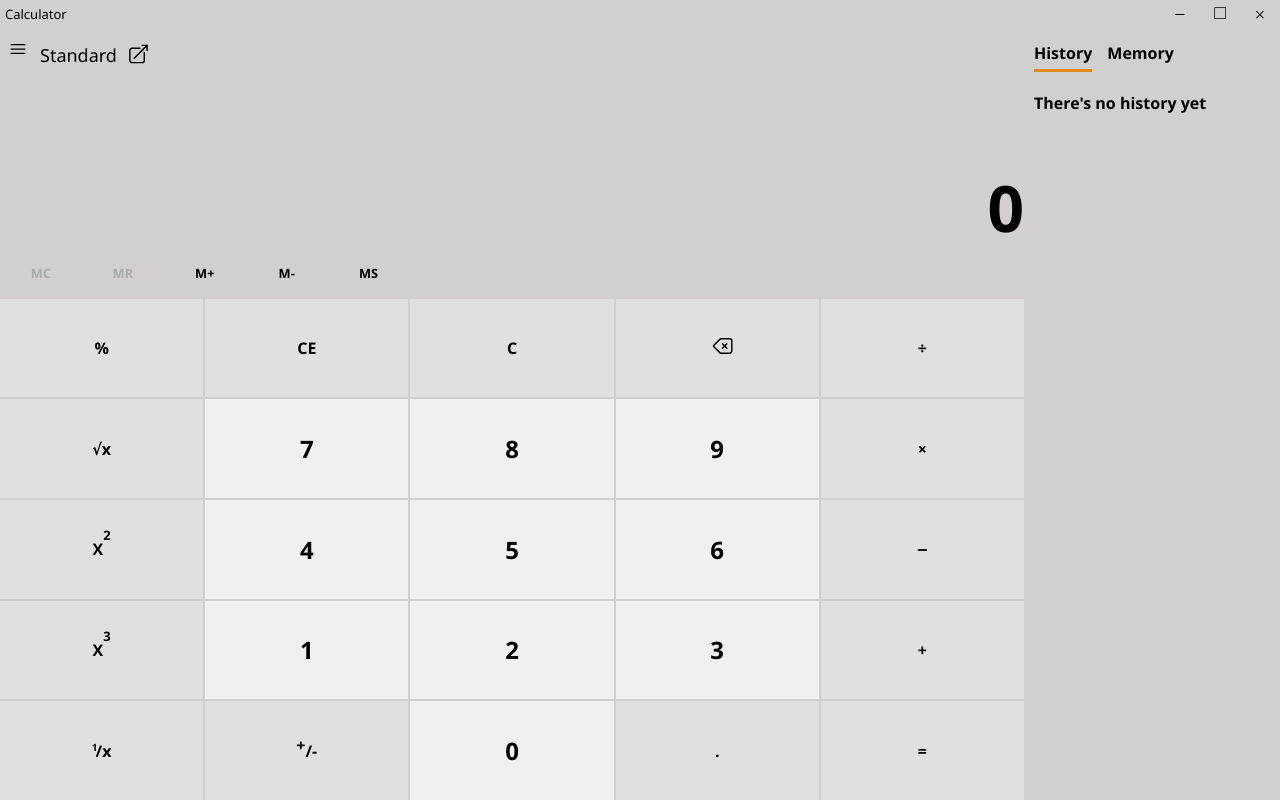
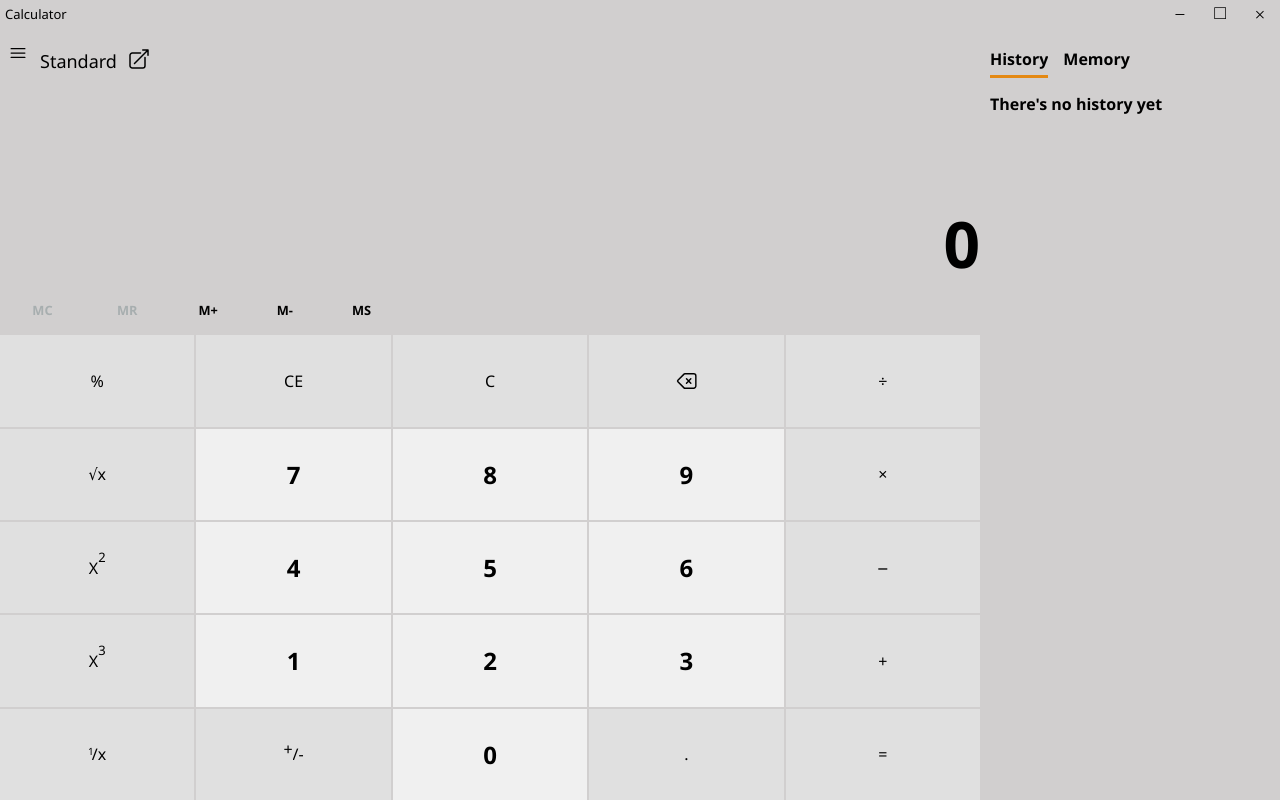
Before and after one commit to mohaddeseghrmni/calculator--step1, a plain HTML site: page index.html in a window 1280 px wide. Drawn offline with Linux system fonts and the light colour scheme.

Commit message:
used the margin for the icon

```diff
--- a/index.html
+++ b/index.html
@@ -19,7 +19,7 @@
             <svg xmlns="http://www.w3.org/2000/svg" fill="none" viewBox="0 0 24 24" stroke-width="1.5" stroke="currentColor" class="size-6">
                 <path stroke-linecap="round" stroke-linejoin="round" d="M3.75 6.75h16.5M3.75 12h16.5m-16.5 5.25h16.5" />
               </svg>
-              <svg xmlns="http://www.w3.org/2000/svg" fill="none" viewBox="0 0 24 24" stroke-width="1.5" stroke="currentColor" class="size-7">
+              <svg xmlns="http://www.w3.org/2000/svg" fill="none" viewBox="0 0 24 24" stroke-width="1.5" stroke="currentColor" class="size-8">
                 <path stroke-linecap="round" stroke-linejoin="round" d="M13.5 6H5.25A2.25 2.25 0 0 0 3 8.25v10.5A2.25 2.25 0 0 0 5.25 21h10.5A2.25 2.25 0 0 0 18 18.75V10.5m-10.5 6L21 3m0 0h-5.25M21 3v5.25" />
               </svg>
                </div>
@@ -28,7 +28,7 @@
                   <h4 class="his-btn">History</h4>
                   <h4 class="mem-btn">Memory</h4>
                 </div>
-                <p style=" margin-top: 20px; flex-wrap: nowrap; font-weight: 600;">There's no history yet</p>
+                <p style=" margin-top: 15px; flex-wrap: nowrap; font-weight: 600;">There's no history yet</p>
             </div>
                <div class="calculator"><h1>0</h1></div>
                <div class="memory-btn">
--- a/style.css
+++ b/style.css
@@ -11,8 +11,8 @@ body {
   width: 100%;
   height: 100vh;
   display: grid;
-  grid-template-columns: 5fr minmax(250px, 1.25fr);
-  grid-template-rows: 0.5fr 0.5fr 2fr 0.5fr 6fr;
+  grid-template-columns: 5fr minmax(300px, 1.5fr);
+  grid-template-rows: 0.5fr 0.5fr 2fr 0.5fr 4.85fr;
   grid-template-areas:
     "header-right header-left"
     "standard history"
@@ -76,7 +76,7 @@ body {
   justify-content: flex-start;
   font-size: larger;
   position: absolute;
-  top: 32px;
+  top: 36px;
   left: 5px;
   font-size: xx-large;
   padding-right: 10px;
@@ -104,7 +104,7 @@ body {
   font-weight: 500;
   font-family: "Segoe UI";
 }
-.size-7 {
+.size-8 {
   width: 24px;
   height: 28px;
   margin-left: 10px;
@@ -124,16 +124,18 @@ body {
 
 .his-btn:hover {
   color: gray;
-  transition: all ease 0.2s;
 }
 .mem-btn:hover {
   color: gray;
-  transition: all ease 0.2s;
 }
 
 .his-btn {
   border-bottom: 3px solid rgb(228, 137, 19);
   padding-bottom: 5px;
+  transition: all ease 0.2s;
+}
+.mem-btn {
+  transition: all ease 0.2s;
 }
 
 .calculator {
@@ -149,7 +151,7 @@ body {
   padding-bottom: 48px;
   font-family: Segoe UI;
   font-weight: 600;
-  width: max(100%, 6%);
+  max-width: 400px;
 }
 
 .memory {
@@ -167,6 +169,7 @@ body {
   font-style: normal;
   font-family: "Segoe UI", Tahoma, Geneva, Verdana, sans-serif;
   transition: all 0.2s ease-in-out;
+  width: 40%;
 }
 
 .memory-1 {
@@ -182,6 +185,7 @@ body {
   font-weight: bolder;
   font-style: normal;
   font-family: var(--font-family);
+  width: 45%;
 }
 
 .memory:hover {
@@ -204,7 +208,7 @@ body {
 .sighn {
   width: 100%;
   height: 100%;
-  font-weight: 600;
+  font-weight: 500;
   font-family: "Segoe UI", Tahoma, Geneva, Verdana, sans-serif;
   background-color: #e0e0e0;
   display: flex;
@@ -258,4 +262,5 @@ body {
 .size-7 {
   width: 23px;
   height: 30px;
+  margin: 10px;
 }
```
